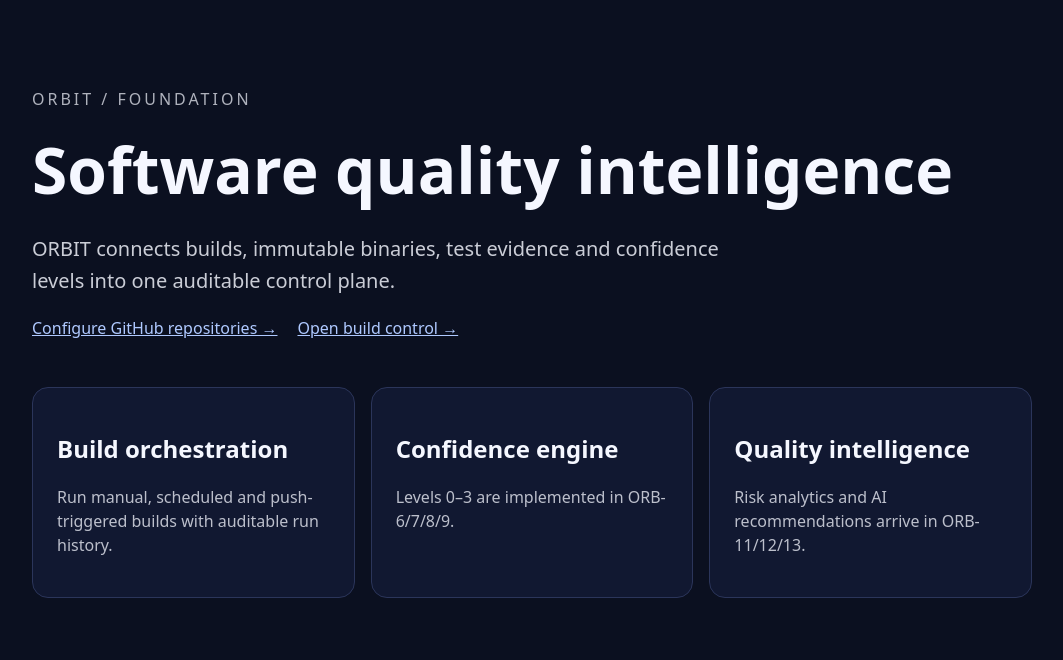
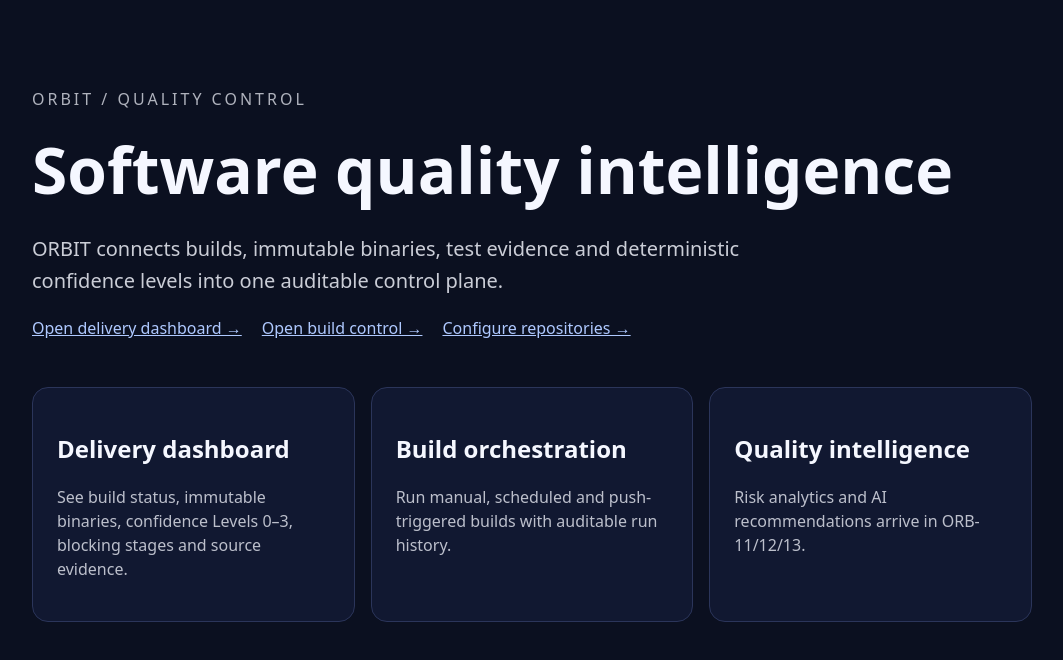
Before and after one commit to ekdahlcarl-dev/orbit, a Next.js app: page / in a window 1280 px wide. Shown: the top 660 px of the page, without its empty margins (108-1171 px from the left). Built offline with nearby package versions, Linux system fonts and the light colour scheme.

Commit message:
ORB-10 expose quality dashboard from home

```diff
--- a/src/app/page.tsx
+++ b/src/app/page.tsx
@@ -1,22 +1,23 @@
 import Link from "next/link";
 
 const cards = [
+  ["Delivery dashboard", "See build status, immutable binaries, confidence Levels 0–3, blocking stages and source evidence."],
   ["Build orchestration", "Run manual, scheduled and push-triggered builds with auditable run history."],
-  ["Confidence engine", "Levels 0–3 are implemented in ORB-6/7/8/9."],
   ["Quality intelligence", "Risk analytics and AI recommendations arrive in ORB-11/12/13."],
 ];
 
 export default function Home() {
   return (
     <main style={{ maxWidth: 1000, margin: "0 auto", padding: "72px 24px" }}>
-      <p style={{ letterSpacing: 3, opacity: 0.7 }}>ORBIT / FOUNDATION</p>
+      <p style={{ letterSpacing: 3, opacity: 0.7 }}>ORBIT / QUALITY CONTROL</p>
       <h1 style={{ fontSize: 64, margin: "12px 0" }}>Software quality intelligence</h1>
       <p style={{ maxWidth: 720, fontSize: 20, lineHeight: 1.6, opacity: 0.82 }}>
-        ORBIT connects builds, immutable binaries, test evidence and confidence levels into one auditable control plane.
+        ORBIT connects builds, immutable binaries, test evidence and deterministic confidence levels into one auditable control plane.
       </p>
       <div style={{ display: "flex", gap: 20, flexWrap: "wrap", marginTop: 16 }}>
-        <Link href="/repositories" style={{ color: "#afc9ff" }}>Configure GitHub repositories →</Link>
+        <Link href="/dashboard" style={{ color: "#afc9ff" }}>Open delivery dashboard →</Link>
         <Link href="/builds" style={{ color: "#afc9ff" }}>Open build control →</Link>
+        <Link href="/repositories" style={{ color: "#afc9ff" }}>Configure repositories →</Link>
       </div>
       <section style={{ display: "grid", gridTemplateColumns: "repeat(auto-fit,minmax(220px,1fr))", gap: 16, marginTop: 48 }}>
         {cards.map(([title, text]) => (
```
